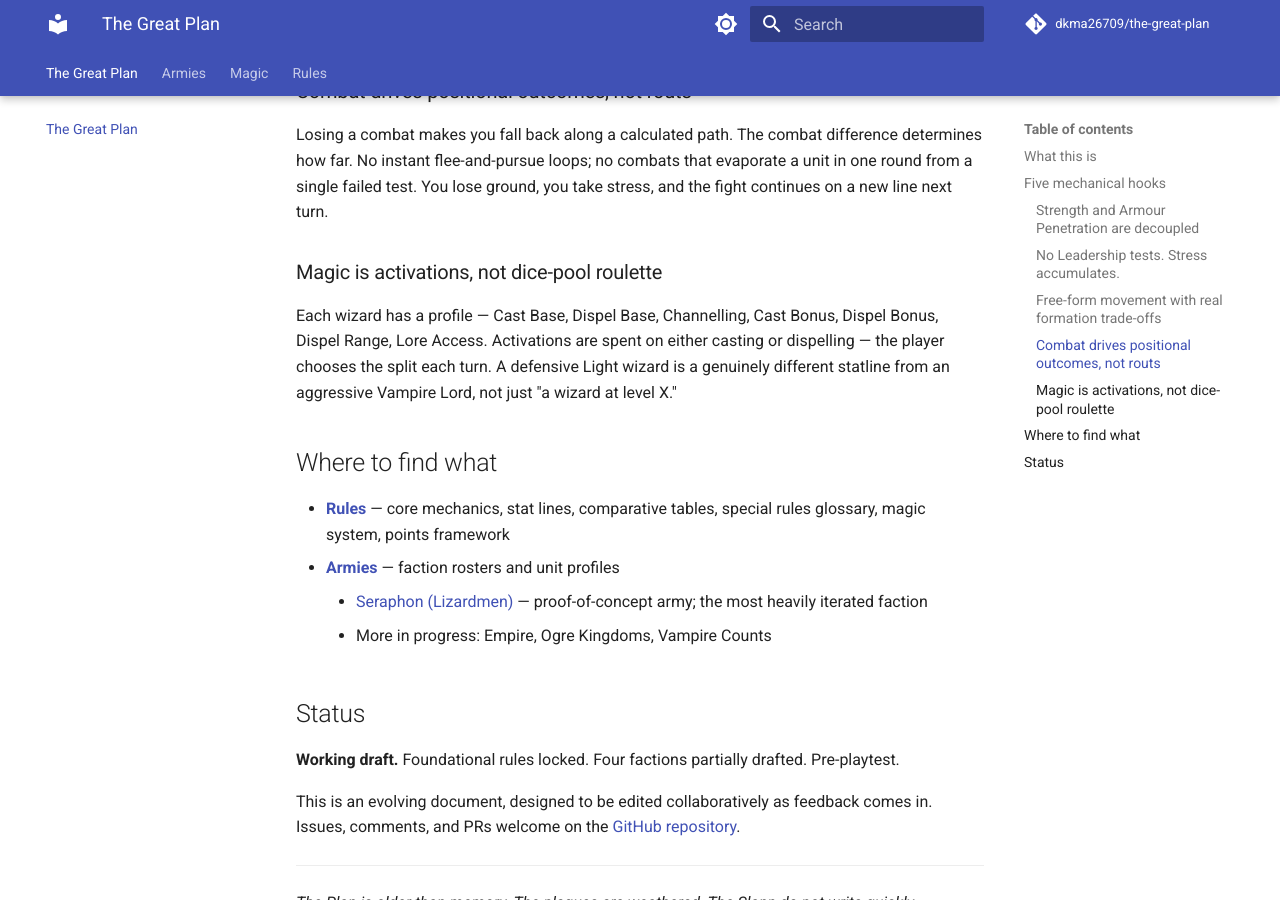
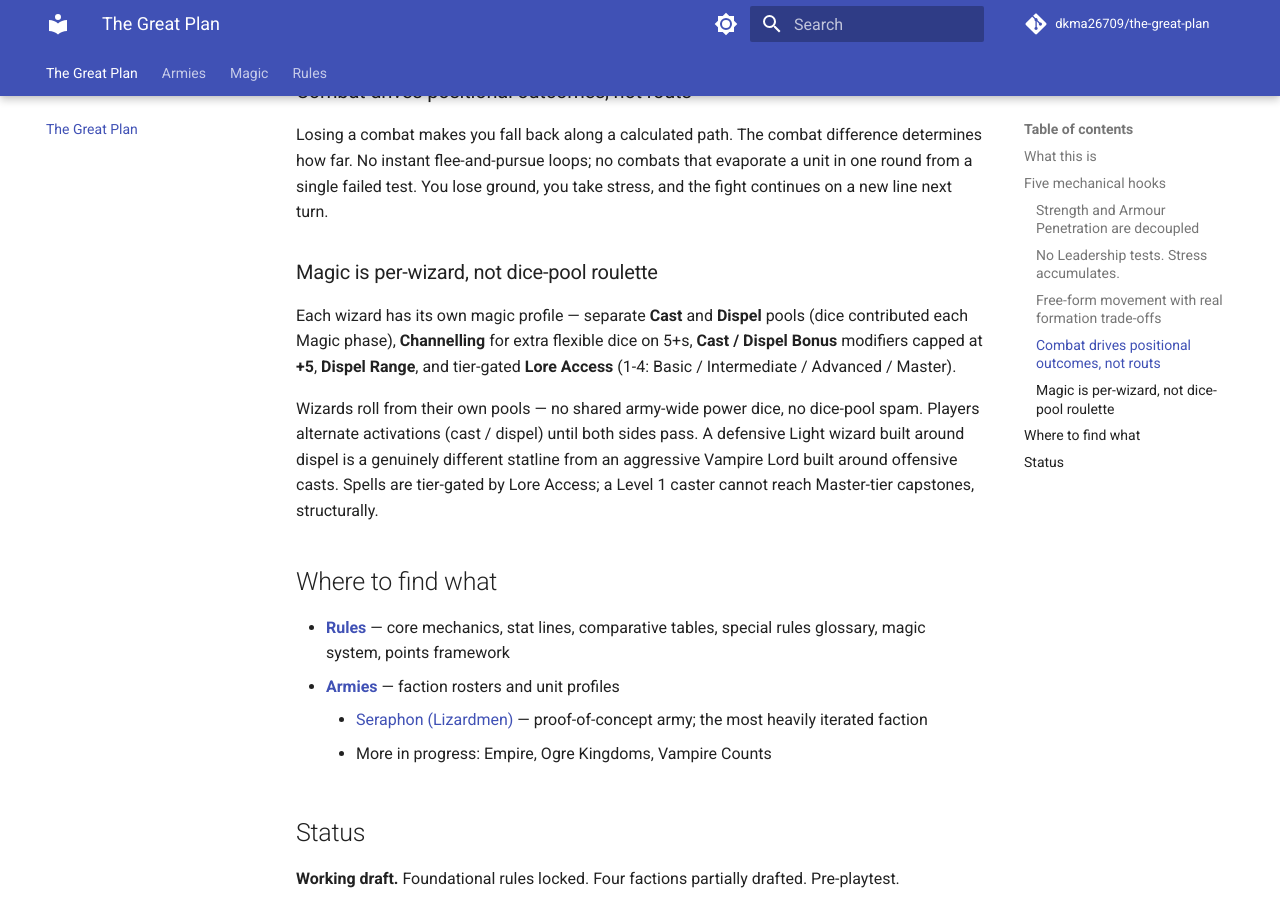
Before and after one commit to dkma26709/the-great-plan, an MkDocs documentation site: the page built from docs/index.md, in a window 1280 px wide and 900 px high, scrolled down 1331 px. Built offline with MkDocs 1.6.1 and Material for MkDocs 9.7.7, drawn with Linux system fonts in a browser that asks for light colours; comment, search, counter and statistics services are not loaded.

Commit message:
Fix front-page magic description
The 'Magic is activations' section was outdated — described a
single shared activation pool split by the player, which was an
earlier conception. The actual system has separate Cast and
Dispel pools per wizard (CaB and DiB), with Channelling
generating extra flexible dice on 5+s, modifier caps at +5, and
tier-gated Lore Access (1-4).

Updated the front-page section to reflect the actual rules:
- Renamed heading to 'Magic is per-wizard, not dice-pool
  roulette' to capture the no-shared-pool design point.
- Replaced the activation-split description with the actual
  separate-pools-with-Channelling mechanic.
- Kept the Light-wizard-vs-Vampire-Lord contrast as the
  illustrative defensive-vs-aggressive build comparison.

Generated with J.A.R.V.I.S

Co-Authored-By: J.A.R.V.I.S <noreply@anthropic.com>

```diff
--- a/docs/index.md
+++ b/docs/index.md
@@ -36,9 +36,11 @@ No mandatory rank-and-file, but a formation geometry system — Formed / Loose /
 
 Losing a combat makes you fall back along a calculated path. The combat difference determines how far. No instant flee-and-pursue loops; no combats that evaporate a unit in one round from a single failed test. You lose ground, you take stress, and the fight continues on a new line next turn.
 
-### Magic is activations, not dice-pool roulette
+### Magic is per-wizard, not dice-pool roulette
 
-Each wizard has a profile — Cast Base, Dispel Base, Channelling, Cast Bonus, Dispel Bonus, Dispel Range, Lore Access. Activations are spent on either casting or dispelling — the player chooses the split each turn. A defensive Light wizard is a genuinely different statline from an aggressive Vampire Lord, not just "a wizard at level X."
+Each wizard has its own magic profile — separate **Cast** and **Dispel** pools (dice contributed each Magic phase), **Channelling** for extra flexible dice on 5+s, **Cast / Dispel Bonus** modifiers capped at **+5**, **Dispel Range**, and tier-gated **Lore Access** (1-4: Basic / Intermediate / Advanced / Master).
+
+Wizards roll from their own pools — no shared army-wide power dice, no dice-pool spam. Players alternate activations (cast / dispel) until both sides pass. A defensive Light wizard built around dispel is a genuinely different statline from an aggressive Vampire Lord built around offensive casts. Spells are tier-gated by Lore Access; a Level 1 caster cannot reach Master-tier capstones, structurally.
 
 ## Where to find what
 
```
